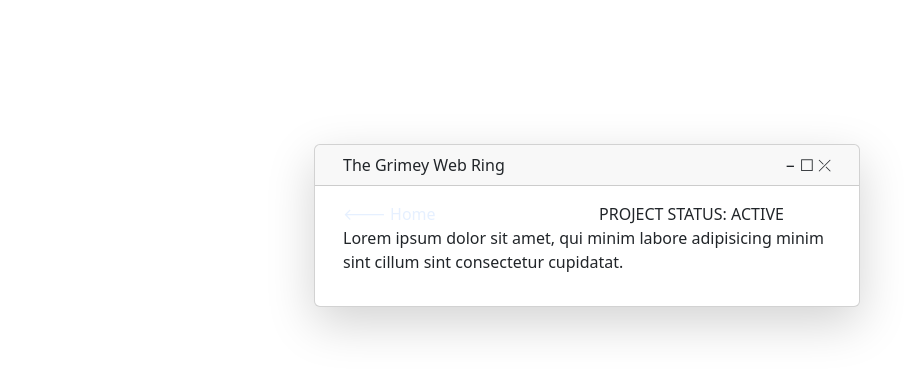
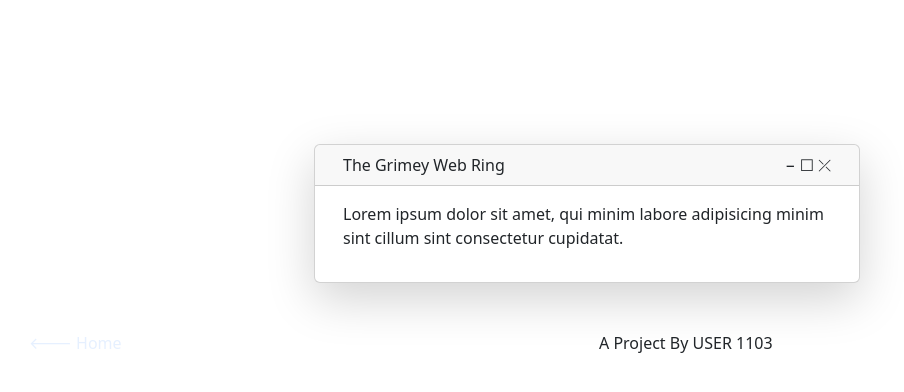
Before and after one commit to user-1103/site, a plain HTML site: page public/aa-grimey.html in a window 1280 px wide. Shown: the whole page, without its empty margins (53-957 px from the left). Drawn offline with nearby package versions, Linux system fonts and the light colour scheme.

Commit message:
Fixing up for templates

```diff
--- a/public/aa-grimey.html
+++ b/public/aa-grimey.html
@@ -45,20 +45,6 @@
                     </div>
                     <div class="card-body">
                         <div class="container">
-                            <div class="row justify-content-between">
-                                <div class="col">
-                                    <a class="link-opacity-10 link-underline link-underline-opacity-0"
-                                        href="index.html">🡐
-                                        Home</a>
-                                </div>
-                                <div class="col">
-                                    <div class="glitch-wrapper">
-                                        <span class="glitch text-end" data-glitch="PROJECT STATUS: ACTIVE">
-                                            PROJECT STATUS: ACTIVE
-                                        </span>
-                                    </div>
-                                </div>
-                            </div>
                             <div class="row justify-content-center">
                                 <p>
                                     Lorem ipsum dolor sit amet, qui minim labore adipisicing minim sint cillum sint
@@ -70,6 +56,20 @@
                 </div>
             </div>
             <div class="col-3 d-none d-lg-block">
+            </div>
+        </div>
+        <div class="row justify-content-center">
+            <div class="col">
+                <a class="link-opacity-10 link-underline link-underline-opacity-0"
+                    href="index.html">🡐
+                    Home</a>
+            </div>
+            <div class="col">
+                <div class="glitch-wrapper">
+                    <span class="glitch text-end" data-glitch="PROJECT STATUS: ACTIVE">
+                        A Project By USER 1103
+                    </span>
+                </div>
             </div>
         </div>
     </div>
```
Also changed, not shown: public/index.html (+2 -2 lines).
